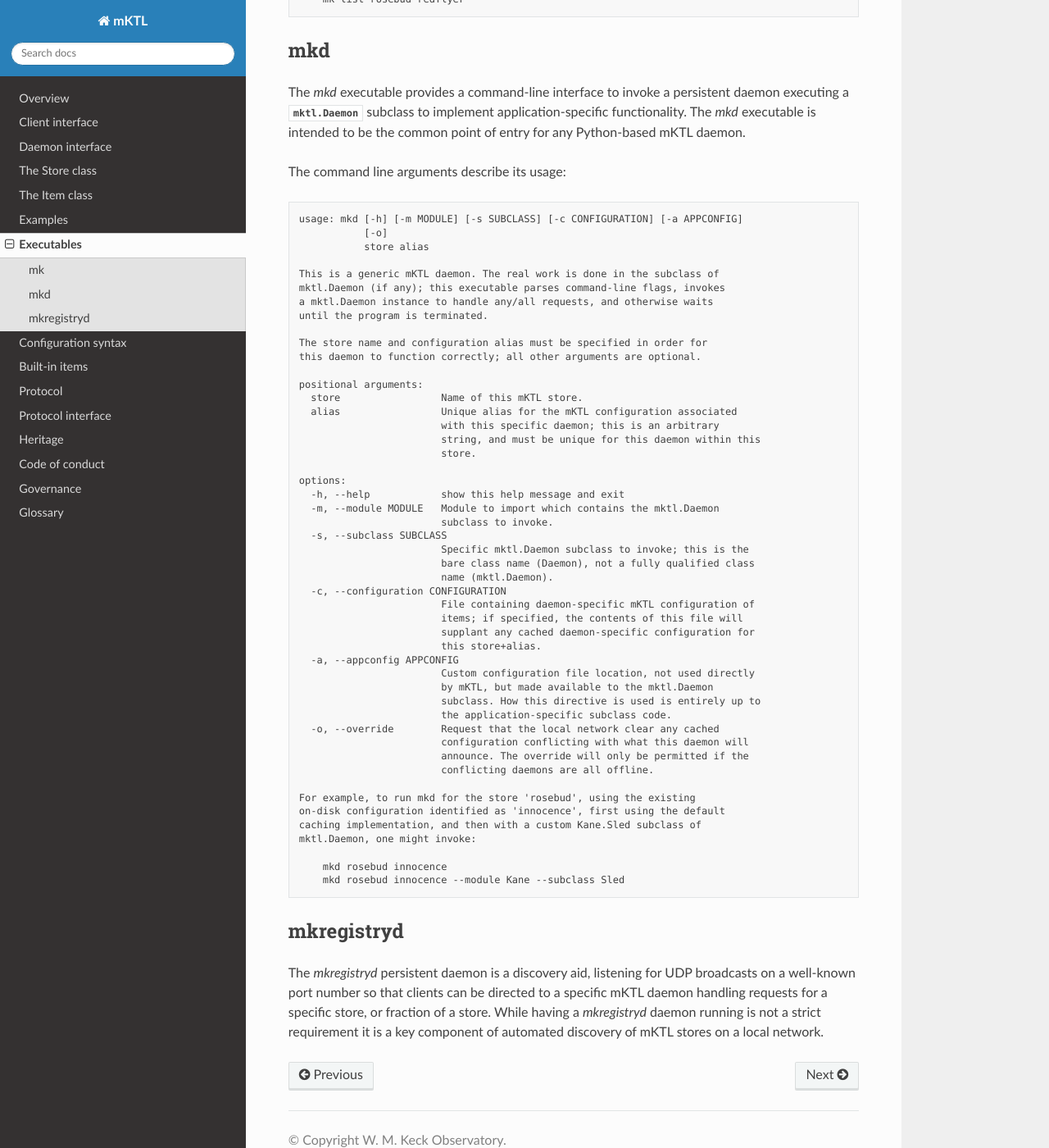
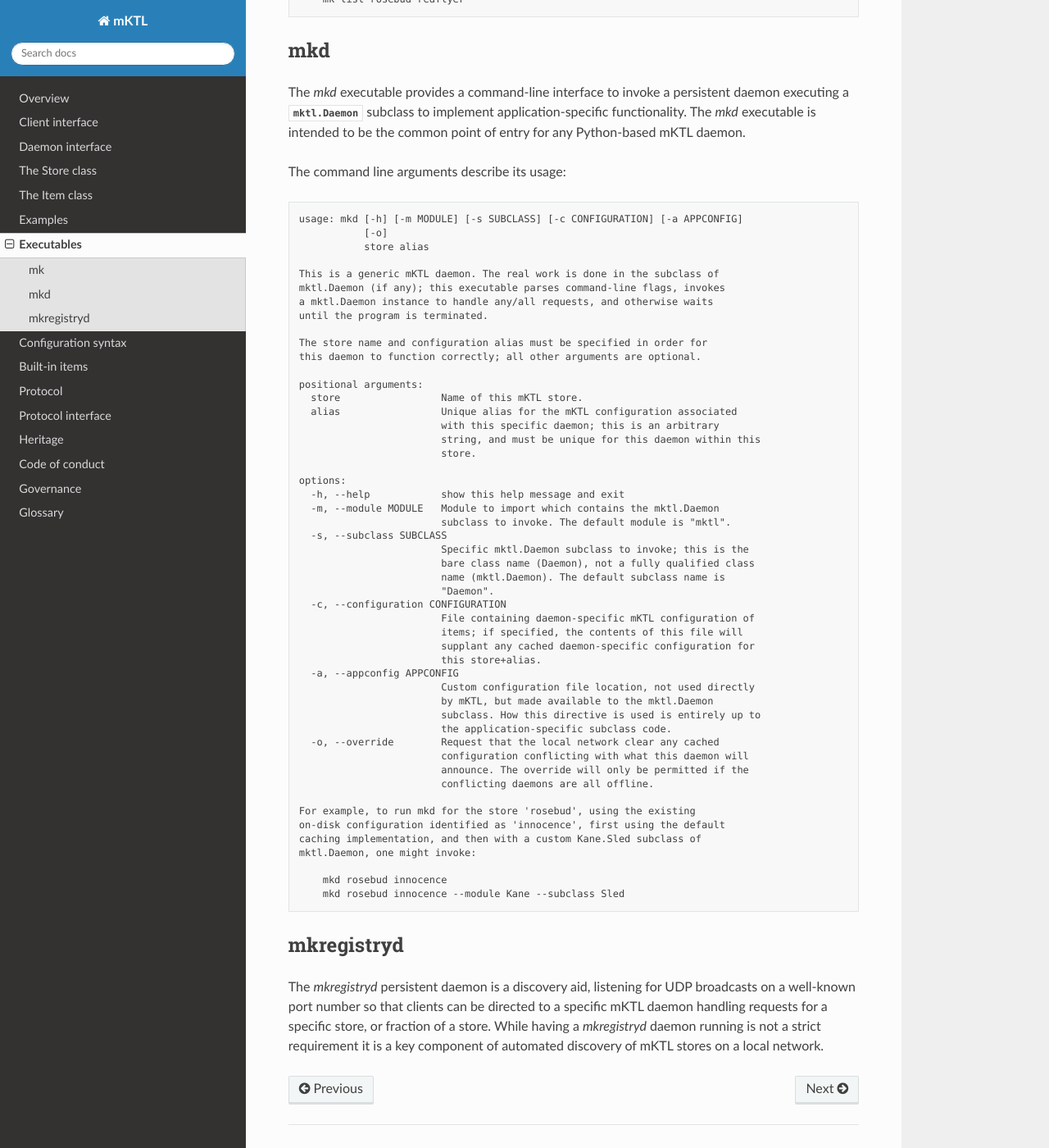
Before and after one commit to KeckObservatory/mKTL, a Sphinx documentation site: the page built from doc/executables.rst, in a window 1280 px wide and 1400 px high, scrolled down 1267 px. Shown: the whole window at 82% size. Built offline with Sphinx 7.4.7 and the Read the Docs theme 3.1.0, drawn with Linux system fonts in a browser that asks for light colours.

Commit message:
Explicitly state the default module and subclass names.

```diff
--- a/doc/mkd.txt
+++ b/doc/mkd.txt
@@ -20,11 +20,12 @@ positional arguments:
 options:
   -h, --help            show this help message and exit
   -m, --module MODULE   Module to import which contains the mktl.Daemon
-                        subclass to invoke.
+                        subclass to invoke. The default module is "mktl".
   -s, --subclass SUBCLASS
                         Specific mktl.Daemon subclass to invoke; this is the
                         bare class name (Daemon), not a fully qualified class
-                        name (mktl.Daemon).
+                        name (mktl.Daemon). The default subclass name is
+                        "Daemon".
   -c, --configuration CONFIGURATION
                         File containing daemon-specific mKTL configuration of
                         items; if specified, the contents of this file will
```
